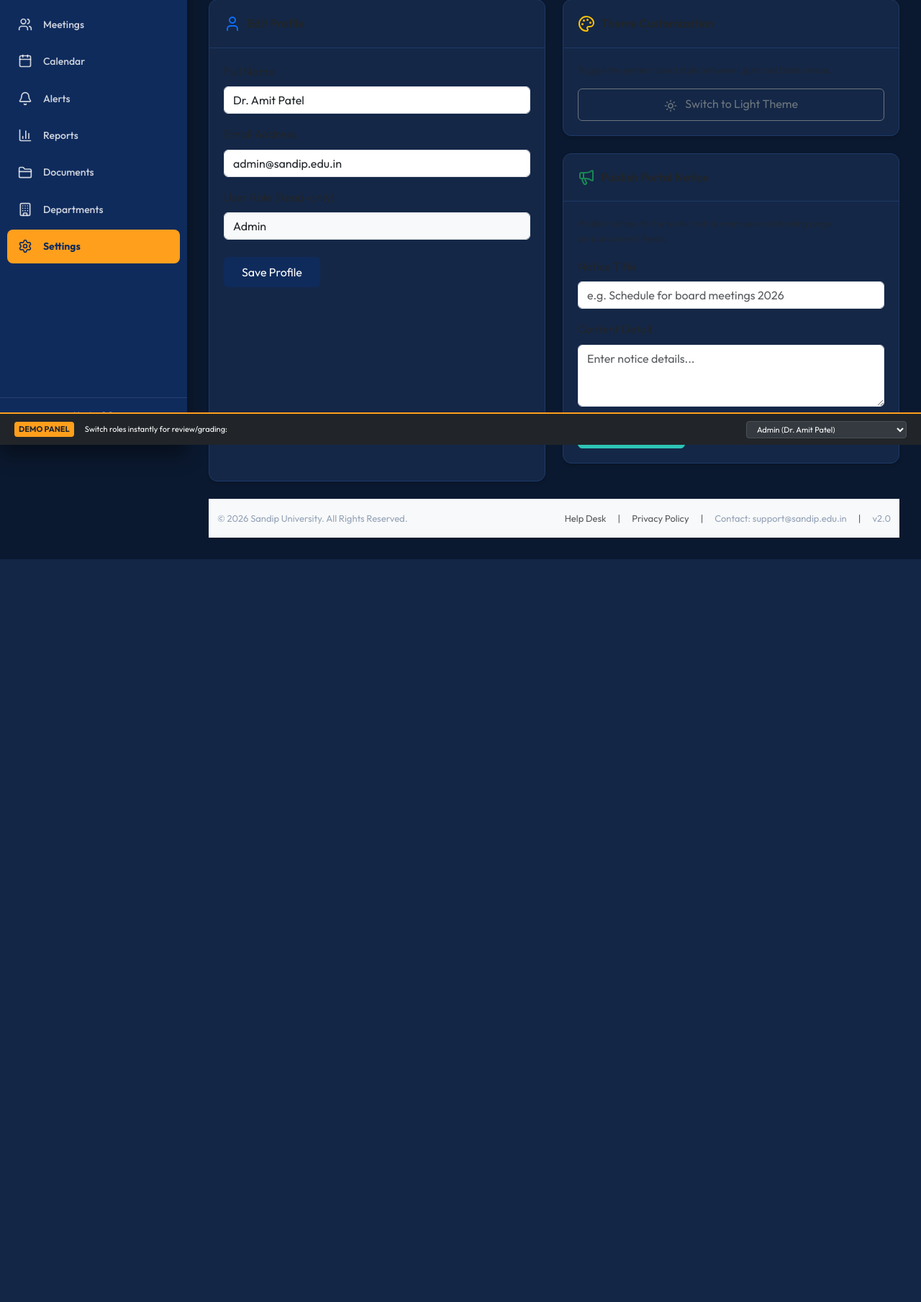
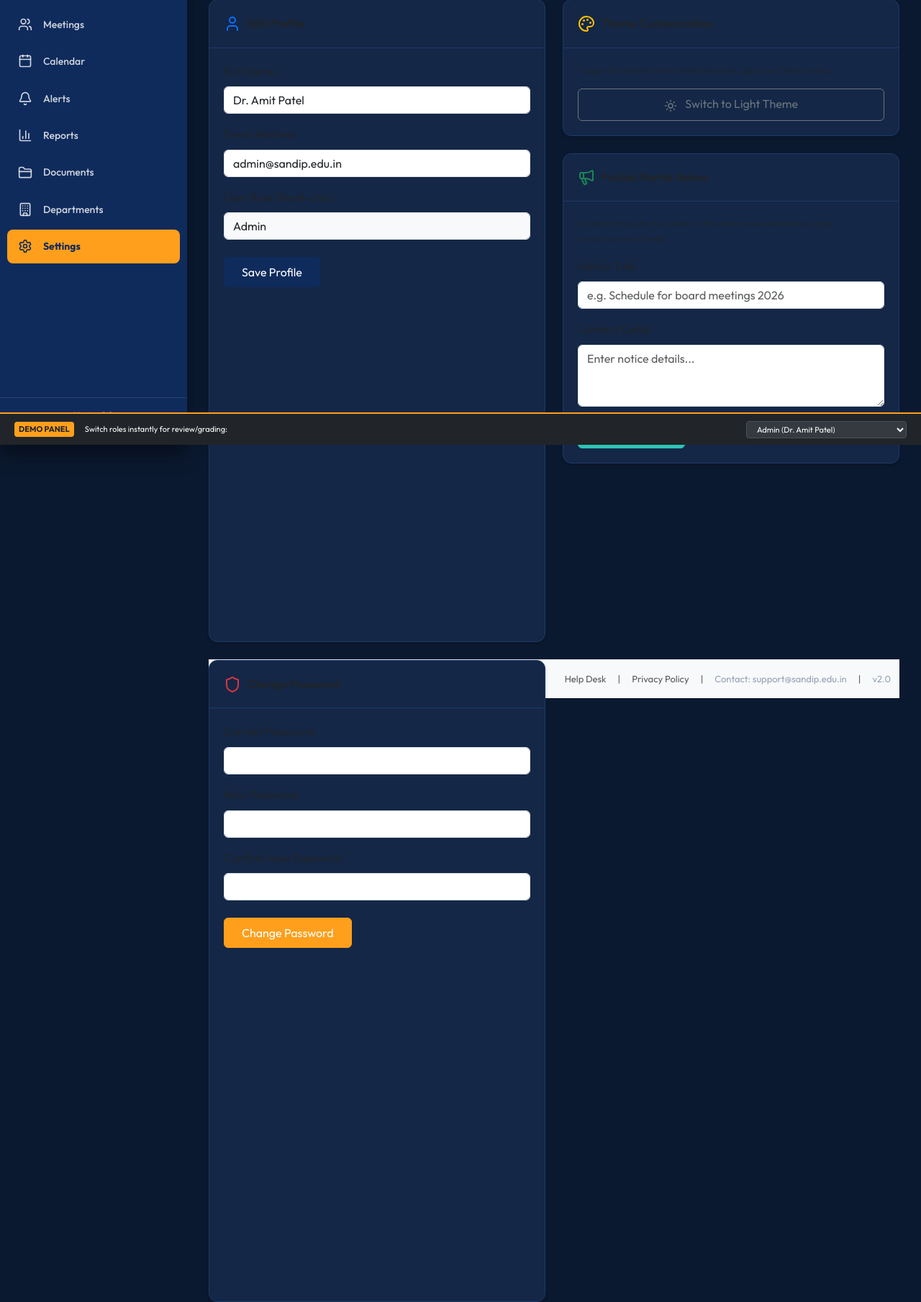
Before and after one commit to dipali1111/sandip-university-task-planner, a PHP site: page /settings.php in a window 1280 px wide. Shown: the part 182-1991 px from the top of the page at 72% size. Before the commit the page ends 959 px from the top, so only its background shows below. Run offline with PHP 8.4, Linux system fonts and the light colour scheme; a user stored in the database is signed in; data comes from the database, SQL or seed files in the repository; some libraries are stand-ins or nearby versions.

Commit message:
Update settings and header theme handling

```diff
--- a/header.php
+++ b/header.php
@@ -36,7 +36,10 @@ $unread_count = $unread_stmt->fetchColumn();
     <!-- FullCalendar -->
     <script src="https://cdn.jsdelivr.net/npm/fullcalendar@6.1.8/index.global.min.js"></script>
 </head>
-<body class="<?php echo isset($_SESSION['theme']) && $_SESSION['theme'] === 'dark' ? 'dark-theme' : ''; ?>">
+<?php
+$theme = $_SESSION['theme'] ?? ($_COOKIE['theme'] ?? '');
+?>
+<body class="<?php echo $theme === 'dark' ? 'dark-theme' : ''; ?>">
     <div id="app-container">
 
         <?php include 'sidebar.php'; ?>
--- a/settings.php
+++ b/settings.php
@@ -1,7 +1,6 @@
 <?php
 // settings.php - Profile Settings & Admin System Controls
 require_once 'config.php';
-include 'header.php';
 
 $user_id = $_SESSION['user_id'];
 $role = $_SESSION['role'];
@@ -11,8 +10,37 @@ $error_msg = '';
 // Handle theme toggling
 if (isset($_GET['action']) && $_GET['action'] === 'toggle_theme') {
     $_SESSION['theme'] = (isset($_SESSION['theme']) && $_SESSION['theme'] === 'dark') ? 'light' : 'dark';
+    setcookie('theme', $_SESSION['theme'], time() + 30 * 24 * 60 * 60, '/');
     header('Location: settings.php');
     exit;
+}
+
+// Handle changing password
+if ($_SERVER['REQUEST_METHOD'] === 'POST' && isset($_POST['action']) && $_POST['action'] === 'change_password') {
+    $current_password = $_POST['current_password'] ?? '';
+    $new_password = $_POST['new_password'] ?? '';
+    $confirm_password = $_POST['confirm_password'] ?? '';
+
+    if (!empty($current_password) && !empty($new_password) && !empty($confirm_password)) {
+        if ($new_password !== $confirm_password) {
+            $error_msg = "New password and confirmation do not match.";
+        } else {
+            $stmt = $pdo->prepare("SELECT password FROM users WHERE id = ?");
+            $stmt->execute([$user_id]);
+            $user_data = $stmt->fetch();
+
+            if ($user_data && ($current_password === $user_data['password'] || password_verify($current_password, $user_data['password']) || $current_password === 'password123')) {
+                $hashed_password = password_hash($new_password, PASSWORD_DEFAULT);
+                $update_stmt = $pdo->prepare("UPDATE users SET password = ? WHERE id = ?");
+                $update_stmt->execute([$hashed_password, $user_id]);
+                $success_msg = "Password changed successfully!";
+            } else {
+                $error_msg = "Current password is incorrect.";
+            }
+        }
+    } else {
+        $error_msg = "Please fill in all password fields.";
+    }
 }
 
 // Handle updating profile details (simulated state change)
@@ -77,6 +105,8 @@ $msg_param = $_GET['msg'] ?? '';
 if ($msg_param === 'success' && empty($success_msg)) {
     $success_msg = "Profile updated successfully!";
 }
+
+include 'header.php';
 ?>
 
 <div class="container-fluid p-0">
@@ -124,6 +154,28 @@ if ($msg_param === 'success' && empty($success_msg)) {
                     </form>
                 </div>
             </div>
+
+            <div class="card h-100 mt-4">
+                <div class="card-header"><span class="d-flex align-items-center gap-2"><i data-lucide="shield" class="text-danger"></i> Change Password</span></div>
+                <div class="card-body">
+                    <form action="settings.php" method="POST">
+                        <input type="hidden" name="action" value="change_password">
+                        <div class="mb-3">
+                            <label class="form-label font-size-13 font-weight-600">Current Password</label>
+                            <input type="password" name="current_password" class="form-control" required>
+                        </div>
+                        <div class="mb-3">
+                            <label class="form-label font-size-13 font-weight-600">New Password</label>
+                            <input type="password" name="new_password" class="form-control" required>
+                        </div>
+                        <div class="mb-4">
+                            <label class="form-label font-size-13 font-weight-600">Confirm New Password</label>
+                            <input type="password" name="confirm_password" class="form-control" required>
+                        </div>
+                        <button type="submit" class="btn btn-warning py-2 px-4 font-weight-600" style="background-color: #ff9f1c; border-color: #ff9f1c; color: white;">Change Password</button>
+                    </form>
+                </div>
+            </div>
         </div>
 
         <!-- Appearance & System Column -->
```
